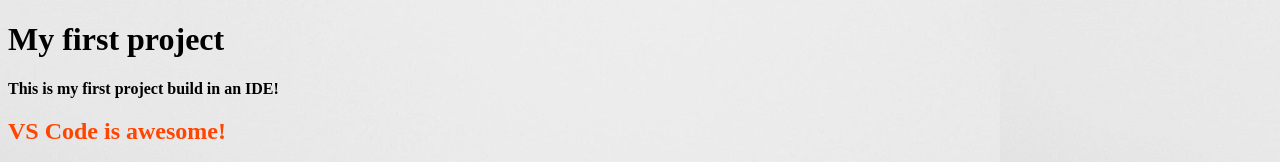
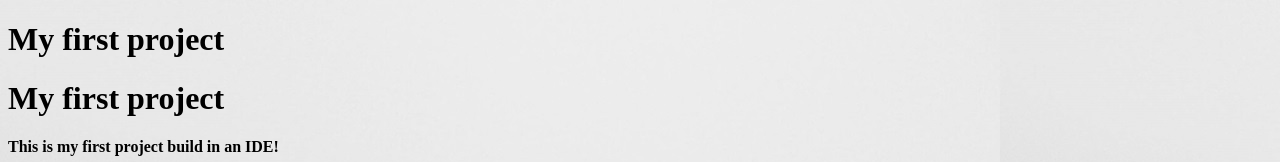
Before and after one commit to 11florin/code-institute-project, a plain HTML site: page index.html in a window 1280 px wide. Shown: the top 162 px of the page. Drawn offline with Linux system fonts and the light colour scheme.

Commit message:
New h1 element for checking commit form vs code

```diff
--- a/index.html
+++ b/index.html
@@ -8,6 +8,7 @@
   </head>
   <body>
     <h1>My first project</h1>
+    <h1>My first project</h1>
     <p>This is my first project build in an IDE!</p>
     <h2>VS Code is awesome!</h2>
     <img src="assets/images/ci-logo.png" alt="Code Institute ci-logo" />
```
